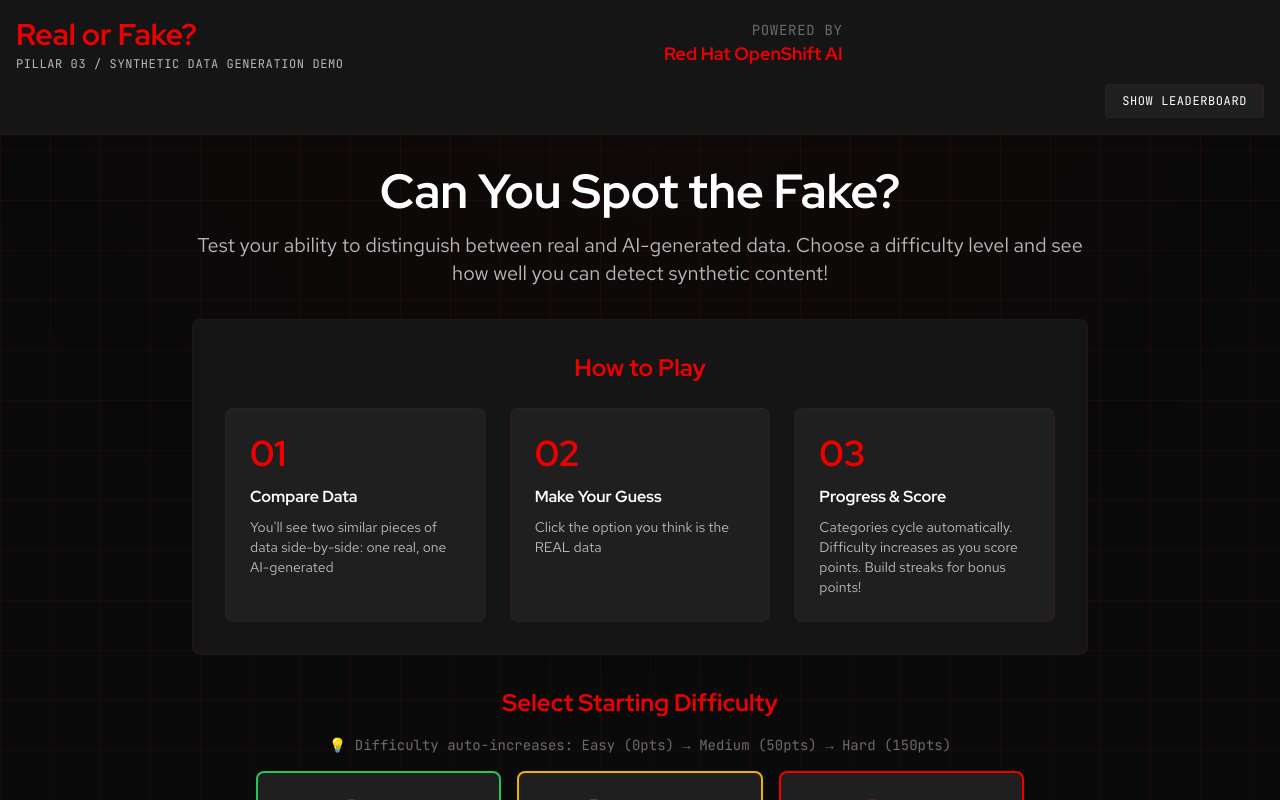
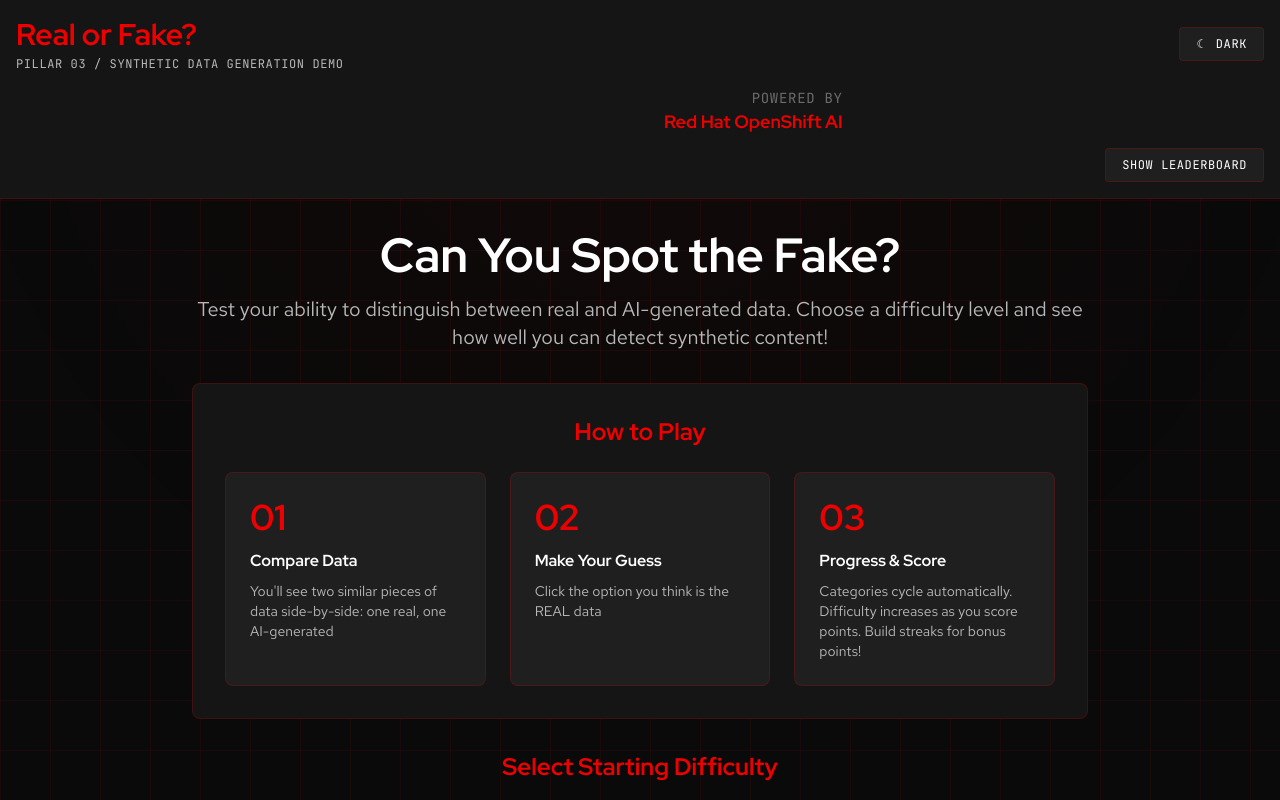
Before and after one commit to soyr-redhat/real-or-fake-synthetic-data-demo, a React (Vite) app in the folder frontend/: page / in a window 1280 px wide. Shown: the top 800 px of the page. Built offline with nearby package versions, Linux system fonts and the light colour scheme; no server answers.

Commit message:
add toggle for light and dark mode

```diff
--- a/frontend/src/App.jsx
+++ b/frontend/src/App.jsx
@@ -3,6 +3,7 @@
 import StartScreen from './components/StartScreen'
 import ResultsScreen from './components/ResultsScreen'
 import Leaderboard from './components/Leaderboard'
+import ThemeToggle from './components/ThemeToggle'
 
 const API_URL = import.meta.env.VITE_API_URL || 'http://localhost:8000'
 
@@ -109,12 +110,16 @@
       {/* Header */}
       <header className="bg-redhat-dark-surface border-b border-redhat-grid-line relative z-10">
         <div className="container mx-auto px-4 py-4">
-          <div className="grid grid-cols-3 items-center gap-4">
-            {/* Left: Title */}
+          <div className="flex justify-between items-center mb-4">
             <div>
               <h1 className="text-3xl font-display font-bold text-redhat-red">Real or Fake?</h1>
               <p className="text-redhat-text-secondary mt-1 font-mono text-xs uppercase tracking-wider">Pillar 03 / Synthetic Data Generation Demo</p>
             </div>
+            <ThemeToggle />
+          </div>
+          <div className="grid grid-cols-3 items-center gap-4">
+            {/* Left: Empty for layout */}
+            <div></div>
 
             {/* Center: Session Stats */}
             {session && (
--- /dev/null
+++ b/frontend/src/components/ThemeToggle.jsx
@@ -0,0 +1,30 @@
+import { useState, useEffect } from 'react'
+
+function ThemeToggle() {
+  const [theme, setTheme] = useState('dark')
+
+  useEffect(() => {
+    const savedTheme = localStorage.getItem('theme') || 'dark'
+    setTheme(savedTheme)
+    document.documentElement.setAttribute('data-theme', savedTheme)
+  }, [])
+
+  const toggleTheme = () => {
+    const newTheme = theme === 'dark' ? 'light' : 'dark'
+    setTheme(newTheme)
+    localStorage.setItem('theme', newTheme)
+    document.documentElement.setAttribute('data-theme', newTheme)
+  }
+
+  return (
+    <button
+      onClick={toggleTheme}
+      className="bg-redhat-dark-elevated border border-redhat-grid-line hover:bg-redhat-red hover:border-redhat-red px-4 py-2 rounded transition-all font-mono text-xs uppercase tracking-wider flex items-center gap-2"
+    >
+      <span>{theme === 'dark' ? '☾' : '☀'}</span>
+      <span>{theme === 'dark' ? 'Dark' : 'Light'}</span>
+    </button>
+  )
+}
+
+export default ThemeToggle
--- a/frontend/src/index.css
+++ b/frontend/src/index.css
@@ -4,13 +4,35 @@
 @tailwind components;
 @tailwind utilities;
 
+:root {
+  --bg-primary: #0A0A0A;
+  --bg-surface: #151515;
+  --bg-elevated: #1F1F1F;
+  --text-primary: #FFFFFF;
+  --text-secondary: #B8B8B8;
+  --text-tertiary: #6B6B6B;
+  --grid-opacity: 0.08;
+  --grid-opacity-bright: 0.2;
+}
+
+[data-theme="light"] {
+  --bg-primary: #F5F5F5;
+  --bg-surface: #FFFFFF;
+  --bg-elevated: #FAFAFA;
+  --text-primary: #1A1A1A;
+  --text-secondary: #4A4A4A;
+  --text-tertiary: #8A8A8A;
+  --grid-opacity: 0.15;
+  --grid-opacity-bright: 0.3;
+}
+
 body {
   margin: 0;
   font-family: 'Red Hat Text', -apple-system, BlinkMacSystemFont, 'Segoe UI', sans-serif;
   -webkit-font-smoothing: antialiased;
   -moz-osx-font-smoothing: grayscale;
-  background-color: #0A0A0A;
-  color: #FFFFFF;
+  background-color: var(--bg-primary);
+  color: var(--text-primary);
 }
 
 code {
@@ -25,8 +47,8 @@
   width: 100%;
   height: 100%;
   background-image:
-    linear-gradient(rgba(238, 0, 0, 0.08) 1px, transparent 1px),
-    linear-gradient(90deg, rgba(238, 0, 0, 0.08) 1px, transparent 1px);
+    linear-gradient(rgba(238, 0, 0, var(--grid-opacity)) 1px, transparent 1px),
+    linear-gradient(90deg, rgba(238, 0, 0, var(--grid-opacity)) 1px, transparent 1px);
   background-size: 50px 50px;
   pointer-events: none;
   z-index: 0;
@@ -39,7 +61,7 @@
   left: 0;
   width: 100%;
   height: 100%;
-  background: radial-gradient(circle at 50% 0%, rgba(238, 0, 0, 0.03), transparent 70%);
+  background: radial-gradient(circle at 50% 0%, rgba(238, 0, 0, calc(var(--grid-opacity) / 2)), transparent 70%);
 }
 
 /* Stat update pulse animation */
--- a/frontend/tailwind.config.js
+++ b/frontend/tailwind.config.js
@@ -10,13 +10,13 @@
         'redhat': {
           red: '#EE0000',
           'red-hover': '#FF3333',
-          'dark-bg': '#0A0A0A',
-          'dark-surface': '#151515',
-          'dark-elevated': '#1F1F1F',
-          'text-primary': '#FFFFFF',
-          'text-secondary': '#B8B8B8',
-          'text-tertiary': '#6B6B6B',
-          'grid-line': 'rgba(238, 0, 0, 0.08)',
+          'dark-bg': 'var(--bg-primary)',
+          'dark-surface': 'var(--bg-surface)',
+          'dark-elevated': 'var(--bg-elevated)',
+          'text-primary': 'var(--text-primary)',
+          'text-secondary': 'var(--text-secondary)',
+          'text-tertiary': 'var(--text-tertiary)',
+          'grid-line': 'rgba(238, 0, 0, var(--grid-opacity-bright))',
         }
       },
       fontFamily: {
```
